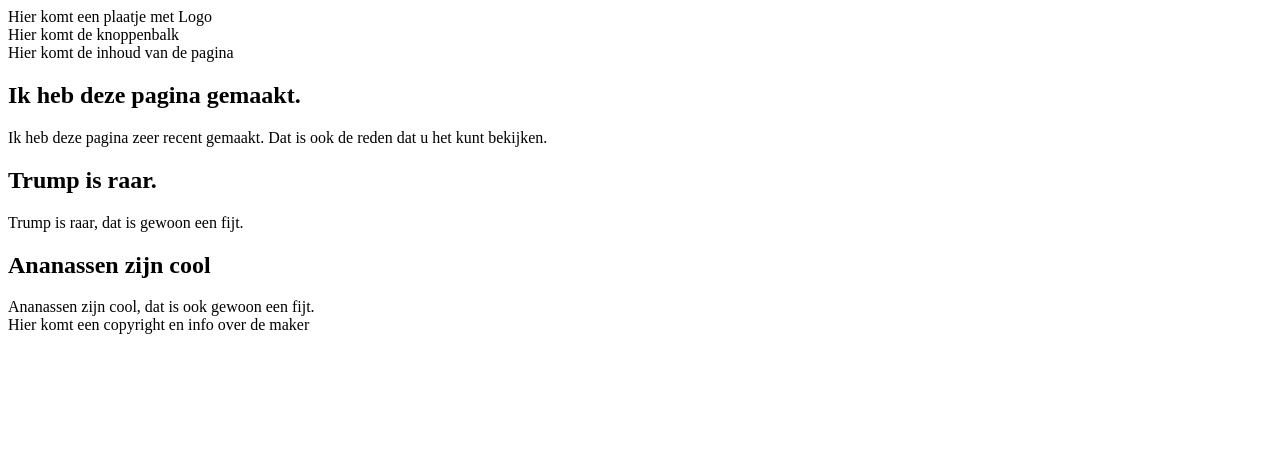
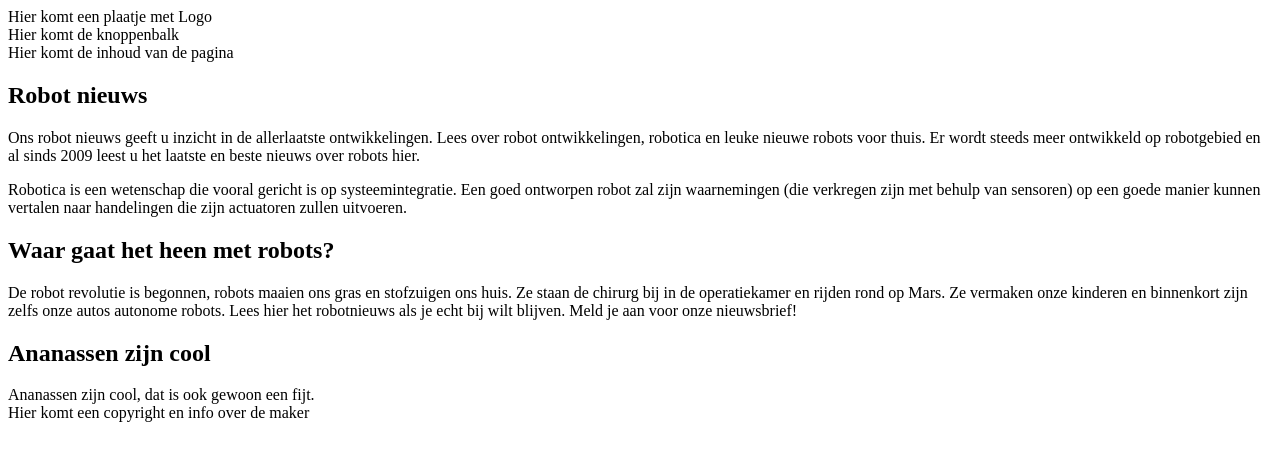
Before and after one commit to codemaker4/HTMLCSS2-2, a plain HTML site: page index.html in a window 1280 px wide. Drawn offline with Linux system fonts and the light colour scheme.

Commit message:
wat artiekelen veranderd en p elementen gebruikt

```diff
--- a/index.html
+++ b/index.html
@@ -15,13 +15,20 @@
     <section>
       Hier komt de inhoud van de pagina
       <section>
-        <h2>Ik heb deze pagina gemaakt.</h2>
+        <h2>Robot nieuws</h2>
         <article>
-          Ik heb deze pagina zeer recent gemaakt. Dat is ook de reden dat u het kunt bekijken.
+          <p>
+            Ons robot nieuws geeft u inzicht in de allerlaatste ontwikkelingen. Lees over robot ontwikkelingen, robotica en leuke nieuwe robots voor thuis. Er wordt steeds meer ontwikkeld op robotgebied en al sinds 2009 leest u het laatste en beste nieuws over robots hier.
+          </p>
+          <p>
+            Robotica is een wetenschap die vooral gericht is op systeemintegratie. Een goed ontworpen robot zal zijn waarnemingen (die verkregen zijn met behulp van sensoren) op een goede manier kunnen vertalen naar handelingen die zijn actuatoren zullen uitvoeren.
+          </p>
         </article>
-        <h2>Trump is raar.</h2>
+        <h2>Waar gaat het heen met robots?</h2>
         <article>
-          Trump is raar, dat is gewoon een fijt.
+          <p>
+            De robot revolutie is begonnen, robots maaien ons gras en stofzuigen ons huis. Ze staan de chirurg bij in de operatiekamer en rijden rond op Mars. Ze vermaken onze kinderen en binnenkort zijn zelfs onze autos autonome robots. Lees hier het robotnieuws als je echt bij wilt blijven. Meld je aan voor onze nieuwsbrief!
+          </p>
         </article>
         <h2>Ananassen zijn cool</h2>
         <article>
```
